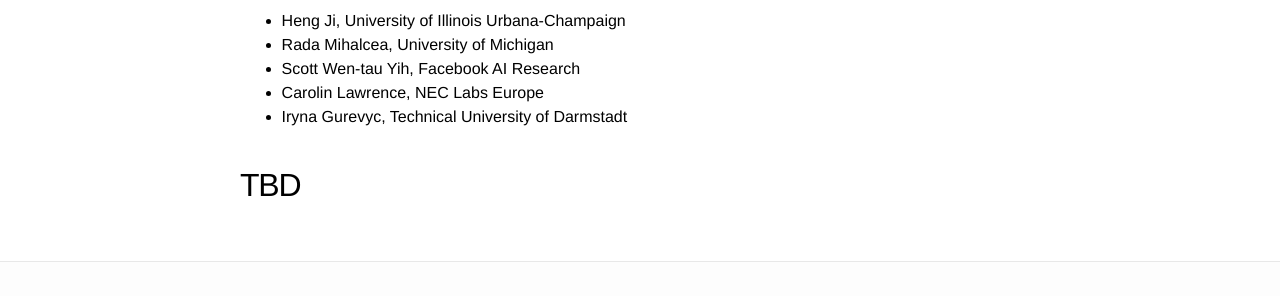
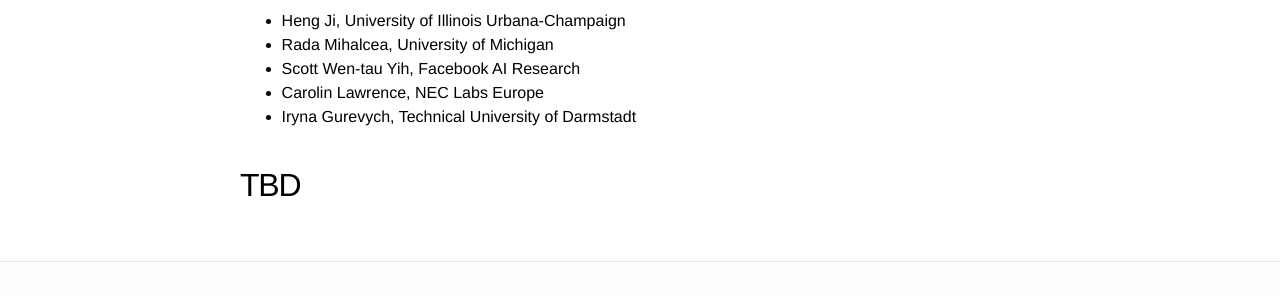
Before and after one commit to structuredprediction/structuredprediction.github.io, a Jekyll site: the page built from SPNLP21/3_schedule.md, in a window 1280 px wide. Shown: the part 288-584 px from the top of the page. Built offline with Jekyll 4.4.1, drawn with Linux system fonts in a browser that asks for light colours.

Commit message:
Update 3_schedule.md

```diff
--- a/SPNLP21/3_schedule.md
+++ b/SPNLP21/3_schedule.md
@@ -11,6 +11,6 @@
 -   Rada Mihalcea, University of Michigan
 -   Scott Wen-tau Yih, Facebook AI Research
 -   Carolin Lawrence, NEC Labs Europe
--   Iryna Gurevyc, Technical University of Darmstadt
+-   Iryna Gurevych, Technical University of Darmstadt
 
 ## TBD
```
